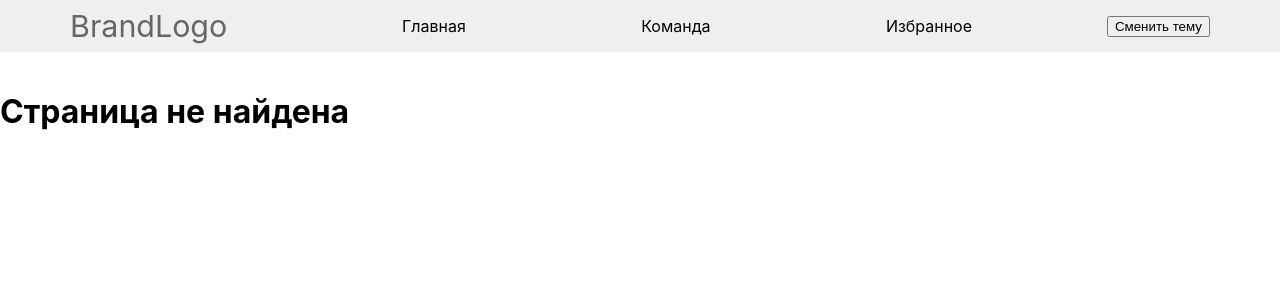
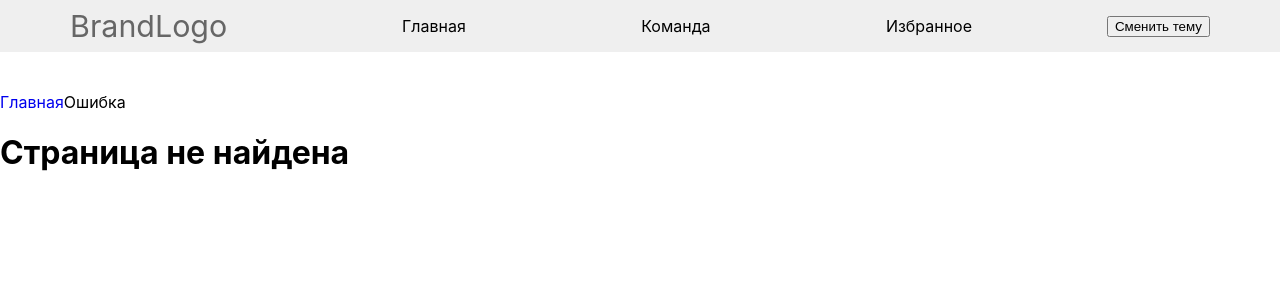
Before and after one commit to bublick/react-hackaton, a React (Create React App) app: page /404 in a window 1280 px wide. Shown: the top 300 px of the page. Built offline with nearby package versions, Linux system fonts and the light colour scheme.

Commit message:
breadcrumbs specify last feature

```diff
--- a/src/components/breadcrumbs/breadcrumbs.jsx
+++ b/src/components/breadcrumbs/breadcrumbs.jsx
@@ -1,17 +1,16 @@
 import React from "react";
 import { Link } from "react-router-dom";
 
-const Breadcrumbs = ({ crumbs }) => {
+const Breadcrumbs = ({ crumbs, specify }) => {
   if (crumbs.length <= 1) {
     return null;
   }
-
   return (
     <div className="">
       {crumbs.map(({ name, path }, key) =>
         key + 1 === crumbs.length ? (
           <span key={key} className="">
-            {name}
+            {specify ? specify : name}
           </span>
         ) : (
           <Link key={key} className="" to={path}>
--- a/src/components/notFound/notFound.jsx
+++ b/src/components/notFound/notFound.jsx
@@ -1,7 +1,32 @@
 import React from "react";
+import Breadcrumbs from "../breadcrumbs/breadcrumbs";
+import query from 'query-string'
+import NavBar from "../navBar/navBar";
+const NotFound = ({crumbs, location}) => {
 
-const NotFound = () => {
-  return <h1>Страница не найдена</h1>;
+//логика отображения списка избранных
+const search = query.parse(location.search)
+  if(search?.favorites === 'true'){
+    console.log('отображаем избранных')
+  }
+
+  //пример простого рендеринга крошек
+  return <>
+    {crumbs && <Breadcrumbs crumbs={crumbs} specify={'Ошибка'} />}
+    <h1>Страница не найдена</h1>
+  </>;
 };
+//пример с передачей специфической последней крошки (заменяем её юзером)
+//{crumbs && <Breadcrumbs crumbs={crumbs} specify={'Александр'} />}
+
+//пимер рендеринга крошек через children (теперь навбар сможет их вызывать деструктуризовав children у себя
+//   {crumbs &&
+//   <NavBar>
+//     <Breadcrumbs crumbs={crumbs} />
+//   </NavBar>
+//   }
+
+//для замены последней крошки (член команды меняем на имя пользователя) - нужно передать пропсом в крошки имя пользователя
+//и при рендере крошек заменить последний элемент массива (член команды) на имя пользователя
 
 export default NotFound;
```
Also changed, not shown: src/components/form/form.jsx (added), src/components/form/textField.jsx (added).
